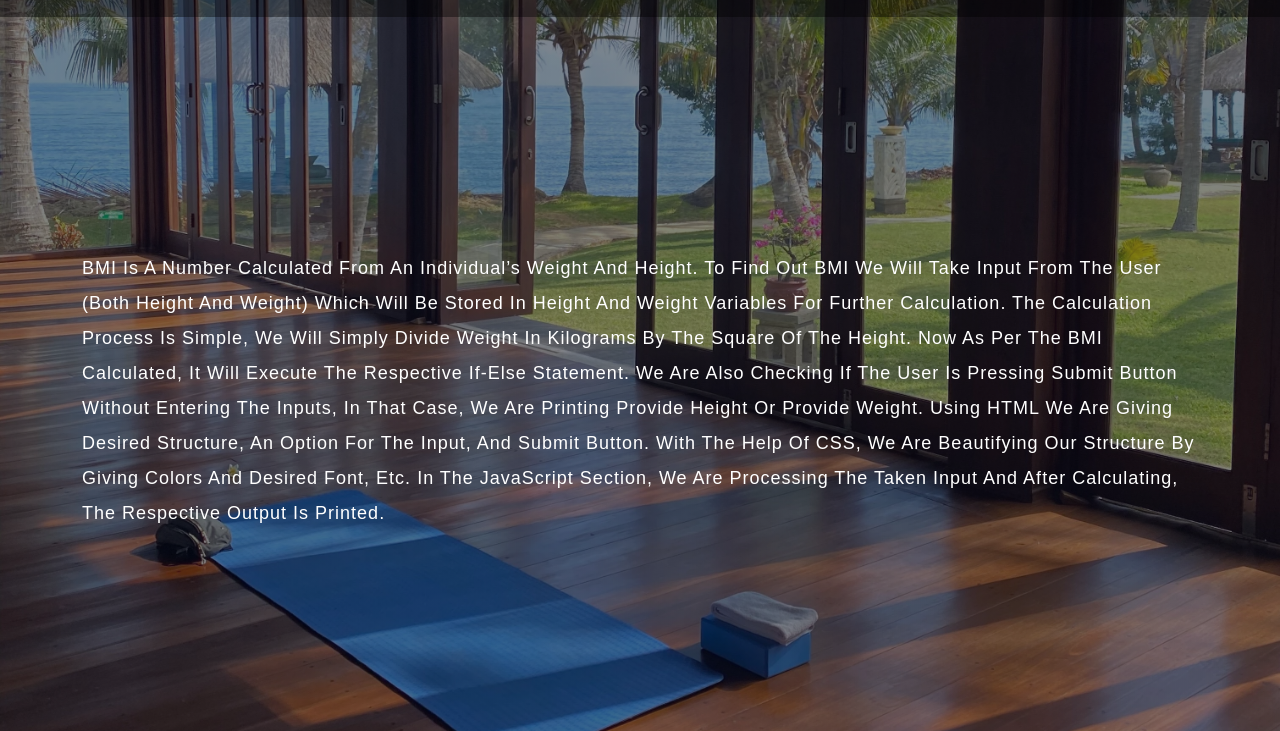
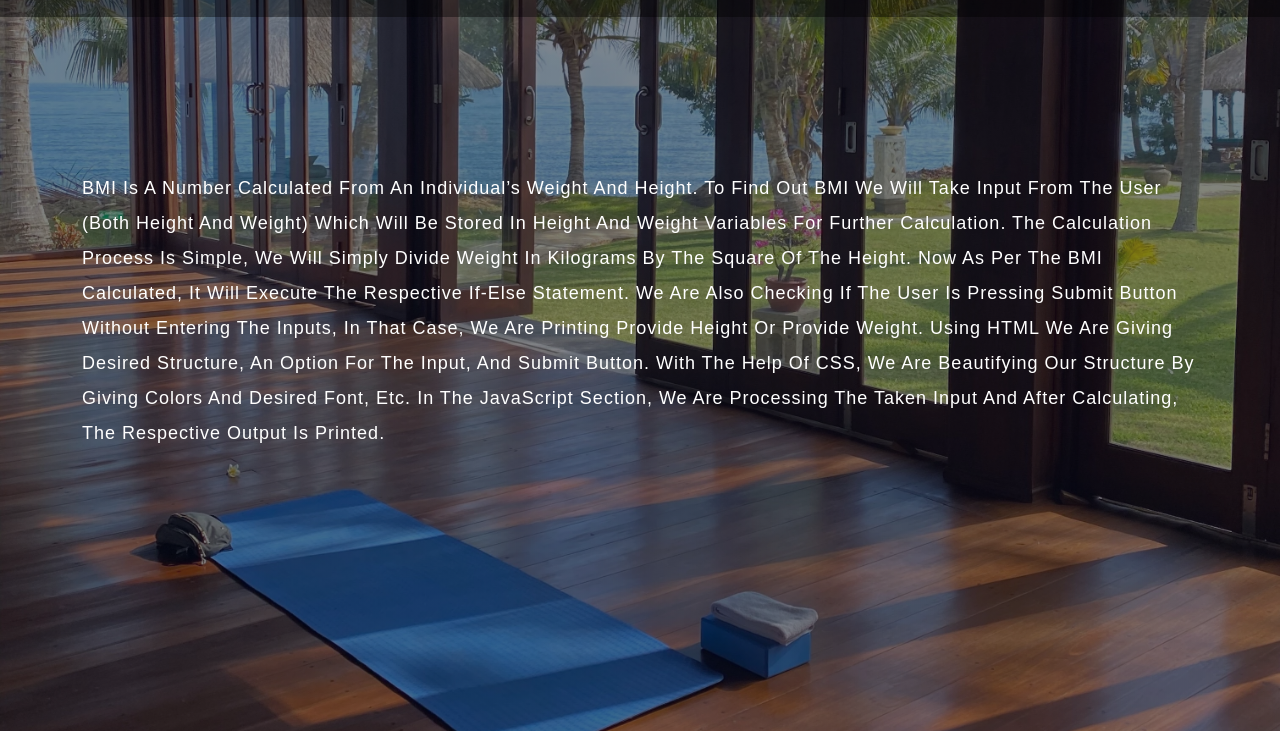
Before and after one commit to Deepakkarki24/BMI-Weight-Calculator, a plain HTML site: page about.html in a window 1280 px wide. Shown: the part 69-800 px from the top of the page. Drawn offline with nearby package versions, Linux system fonts and the light colour scheme.

Commit message:
Update style.css

```diff
--- a/assets/main-css/style.css
+++ b/assets/main-css/style.css
@@ -198,7 +198,7 @@ html, body{
     letter-spacing: 1px;
     line-height: 35px;
     text-transform: capitalize;
-    padding-top: 40vh;
+    padding-top: 30vh;
 }
 
 .content-box .contact-info p{
```
